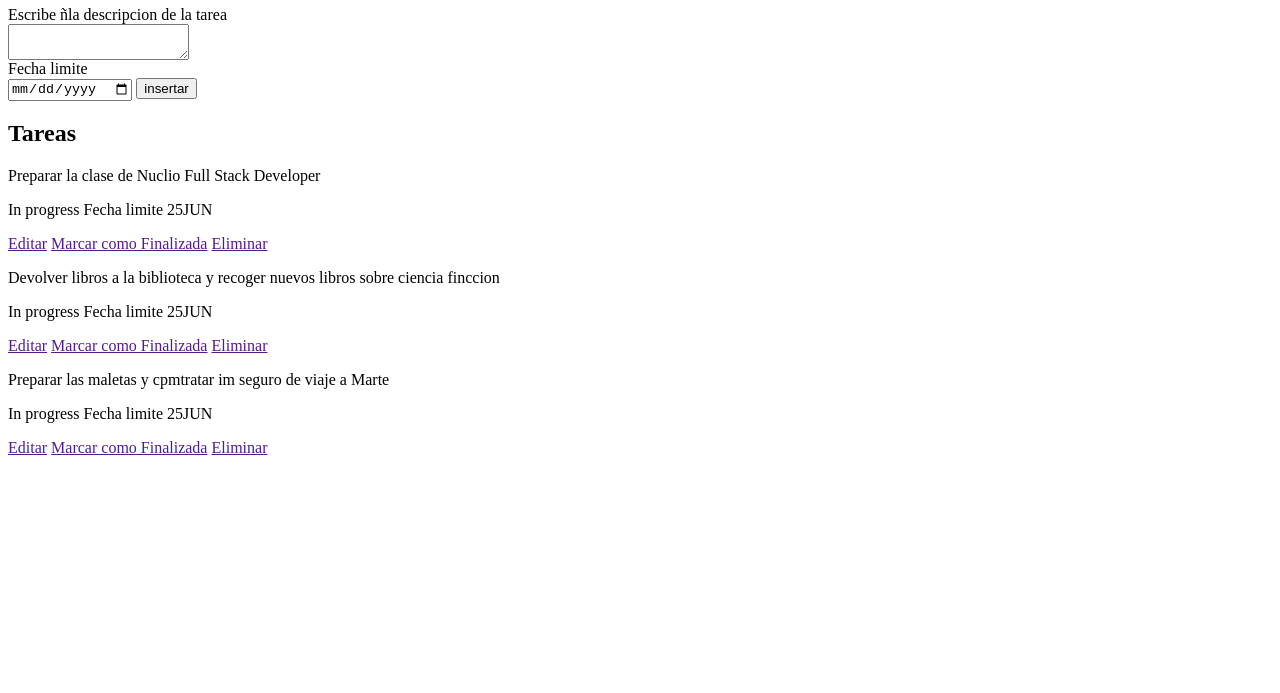
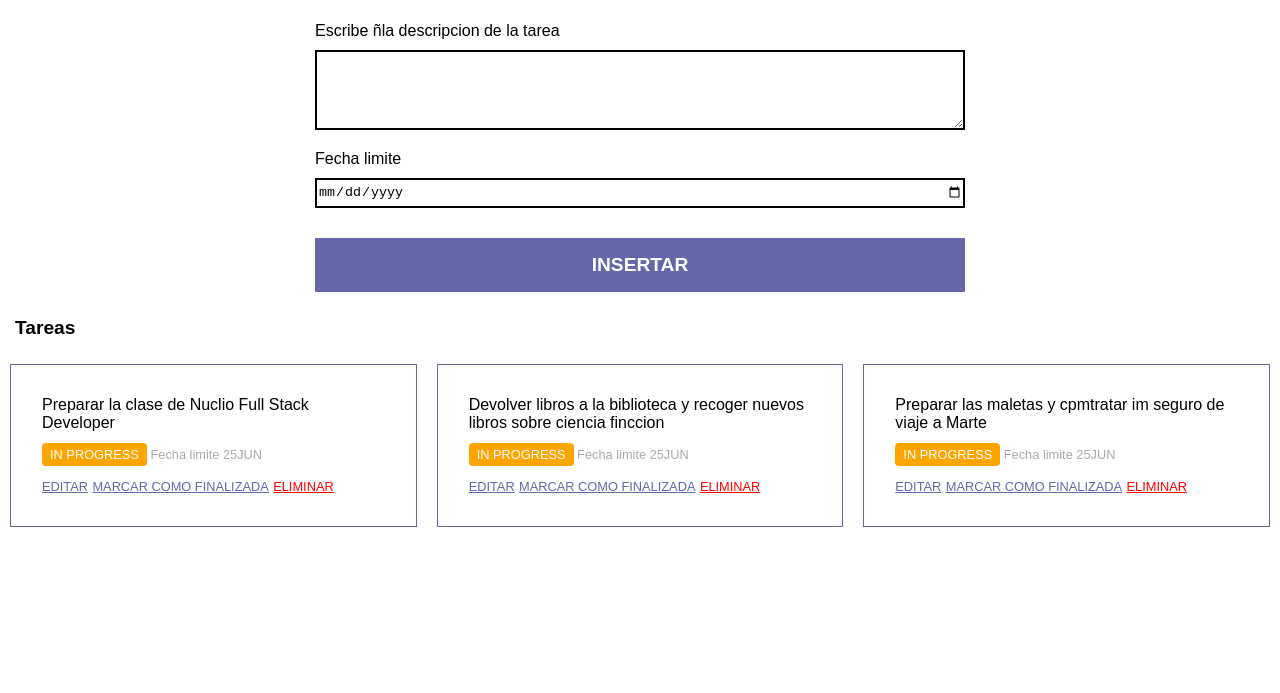
Before and after one commit to FSDSTR0624/TODO, a plain HTML site: page index.html in a window 1280 px wide. Shown: the part 107-800 px from the top of the page. Drawn offline with Linux system fonts and the light colour scheme.

Commit message:
Clase CSS

```diff
--- /dev/null
+++ b/TODO.css
@@ -0,0 +1,107 @@
+body{
+    font-family: sans-serif;
+    margin: 0;
+
+
+}
+
+
+h1{
+    background-color: #6667ab;
+    color: white;
+    text-align: center;
+    font-family: sans-serif;
+    padding: 10px;
+
+    margin: 0px;
+    border: 5px solid #6667ab;
+}
+
+h2{
+    margin: 15px;
+    font-size: 1.2rem;
+}
+
+p{
+    margin: 15px;
+}
+
+form{
+    margin: 15px;
+    max-width: 650px;
+    margin: auto;
+    padding: 10px;
+}
+
+button{
+    background-color: #6667ab;
+    color: white;
+    width: 100%;
+    margin-top: 30px;
+    border: 0;
+    font-family: sans-serif;
+    font-size: 1.2rem;
+    padding: 1rem;
+    text-transform: uppercase;
+    font-weight: bold;
+}
+
+textarea{
+    border: 2px solid black;
+    width: 100%;
+    height: 80px;
+    margin-bottom: 20px;
+    margin-top: 10px;
+
+}
+input{
+    border: 2px solid black;
+    width: 100%;
+    height: 30px;
+    margin-top: 10px;
+
+}
+
+label{
+
+}
+
+div{
+    border: 1px solid #6667ab;
+    margin: 10px;
+    padding: 1rem;
+}
+span{
+    background-color: orange;
+    color: white;
+    padding: 4px 8px;
+    font-size: 0.8rem;
+    text-transform: uppercase;
+    border-radius: 4px;
+}
+a{
+    color: #6667ab;
+    text-transform: uppercase;
+    font-size: 0.8rem;
+}
+.eliminar{
+    color: red;
+
+}
+
+.details{
+    font-size: 0.8rem;
+    color: darkgrey;
+}
+
+container.grid{
+    display: grid;
+    grid-template-columns: 1fr 1fr 1fr;
+}
+@media screen and (max-width: 890px) {
+    container.grid{
+        display: grid;
+        grid-template-columns: 1fr;
+    }
+
+}
--- a/index.html
+++ b/index.html
@@ -3,6 +3,7 @@
     <meta charset="UTF-8">
     <meta name="viewport" content="width=device-width, initial-scale=1.0">
     <title>HTML, CSS, JS</title>
+    <link rel="stylesheet" href="TODO.css">
 </head>
 <body>
    <h1>TODOLIST</h1>
@@ -11,40 +12,42 @@
         <label form="">Escribe ñla descripcion de la tarea</label><br>
         <textarea></textarea><br>
         <label form="">Fecha limite</label><br>
-        <input type="date">
+        <input type="date"><br>
         <button>insertar</button>
     </form>
+    <h2>Tareas</h2>
+    <container class="grid">
+<div>
 
-<div>
-    <h2>Tareas</h2>
     <p>Preparar la clase de Nuclio Full Stack Developer</p>
-    <p><span>In progress</span> Fecha limite 25JUN</p>
+    <p class="details"><span>In progress</span> Fecha limite 25JUN</p>
     <p>
         <a href="">Editar</a>
         <a href="">Marcar como Finalizada</a>
-        <a href="">Eliminar</a>
+        <a href="" class="eliminar">Eliminar</a>
     </p>
 </div>
 
 <div>
     <p>Devolver libros a la biblioteca y recoger nuevos libros sobre ciencia finccion</p>
-    <p><span>In progress</span> Fecha limite 25JUN</p>
+    <p class="details"><span>In progress</span> Fecha limite 25JUN</p>
     <p>
         <a href="">Editar</a>
         <a href="">Marcar como Finalizada</a>
-        <a href="">Eliminar</a>
+        <a href="" class="eliminar">Eliminar</a>
     </p>
 </div>
 
 <div>
     <p>Preparar las maletas y cpmtratar im seguro de viaje a Marte</p>
-    <p><span>In progress</span> Fecha limite 25JUN</p>
+    <p class="details"><span>In progress</span> Fecha limite 25JUN</p>
     <p>
         <a href="">Editar</a>
         <a href="">Marcar como Finalizada</a>
-        <a href="">Eliminar</a>
+        <a href="" class="eliminar">Eliminar</a>
     </p>
 </div>
+    </container>
 
 
 </body>
```
